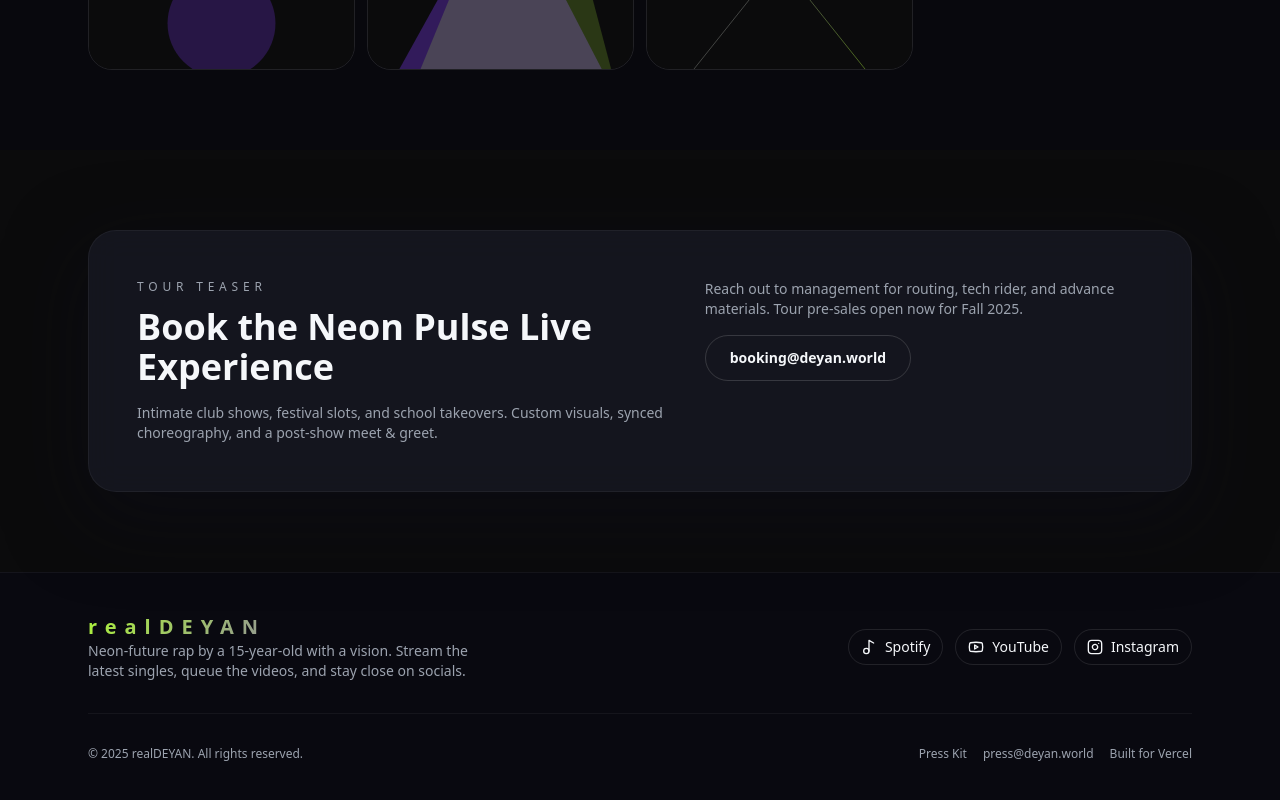
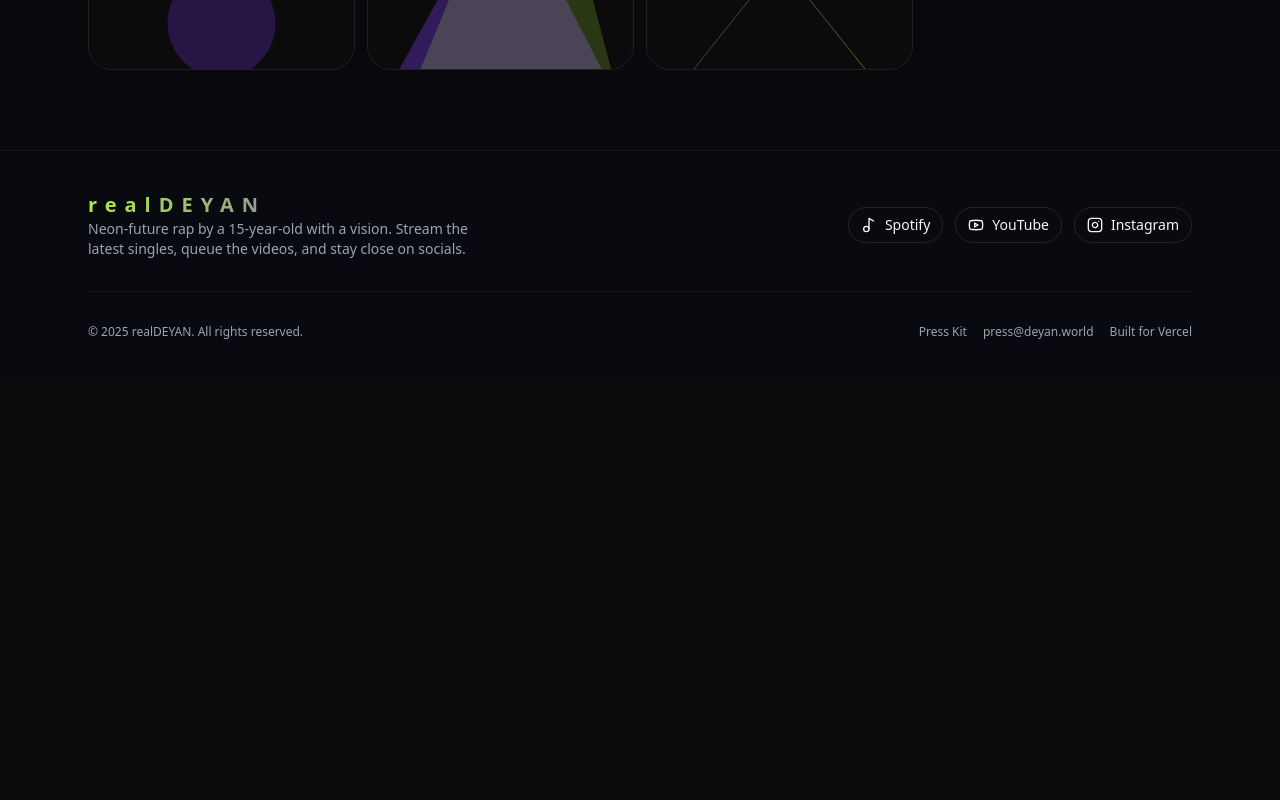
Before and after one commit to rsailstad/deyan, a Next.js app: page / in a window 1280 px wide. Shown: the part 1887-2687 px from the top of the page. After the commit the page ends 2267 px from the top, so only its background shows below. Built offline with nearby package versions, Linux system fonts and the light colour scheme.

Commit message:
Remove tour teaser section

```diff
--- a/app/(site)/page.tsx
+++ b/app/(site)/page.tsx
@@ -125,32 +125,6 @@ export default function HomePage() {
         </div>
       </section>
 
-      <section className="py-20">
-        <div className="mx-auto max-w-6xl px-4 sm:px-6">
-          <div className="glass-panel grid gap-8 rounded-[36px] border-white/10 bg-[#11111c]/80 p-8 md:grid-cols-2 md:p-12 xl:grid-cols-[1.1fr_0.9fr]">
-            <div>
-              <p className="text-xs uppercase tracking-[0.4em] text-fg-muted">Tour Teaser</p>
-              <h2 className="mt-3 text-3xl font-semibold text-fg md:text-4xl">
-                Book the Neon Pulse Live Experience
-              </h2>
-              <p className="mt-4 text-sm text-fg-muted">
-                Intimate club shows, festival slots, and school takeovers. Custom visuals, synced choreography, and a post-show meet & greet.
-              </p>
-            </div>
-            <div className="flex flex-col gap-4">
-              <p className="text-sm text-fg-muted">
-                Reach out to management for routing, tech rider, and advance materials. Tour pre-sales open now for Fall 2025.
-              </p>
-              <a
-                href="mailto:booking@deyan.world"
-                className="inline-flex w-max items-center rounded-full border border-white/15 px-6 py-3 text-sm font-semibold text-fg hover:border-white/35"
-              >
-                booking@deyan.world
-              </a>
-            </div>
-          </div>
-        </div>
-      </section>
     </>
   );
 }
```
